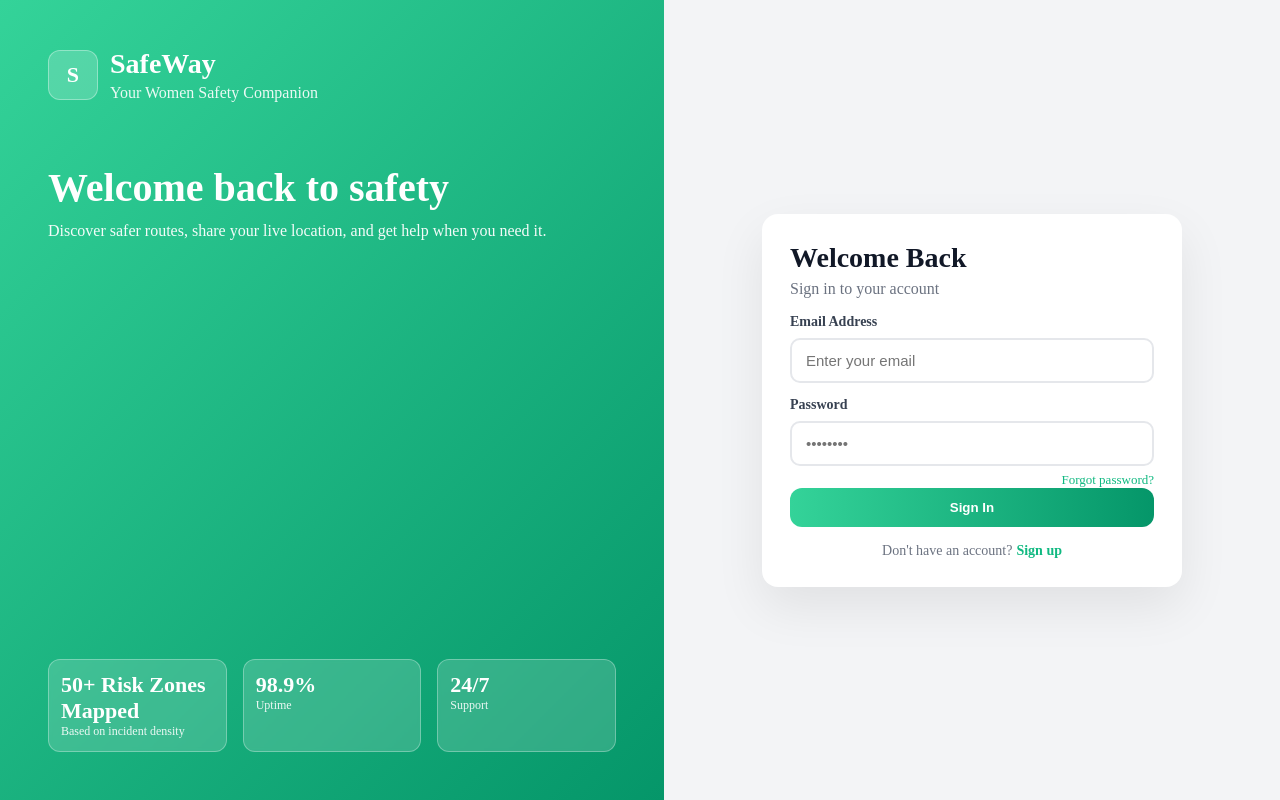
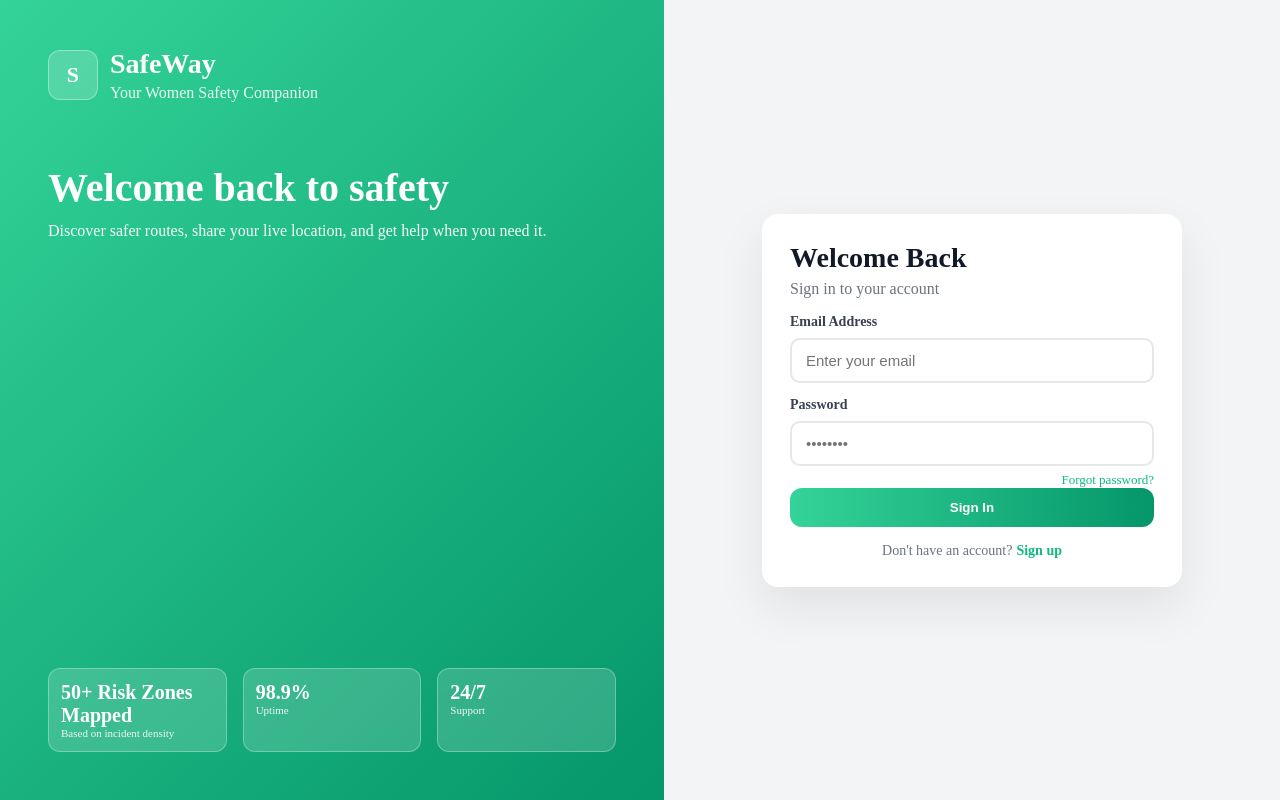
Before and after one commit to Pari0226/SafeWay, a React (Vite) app: page /login in a window 1280 px wide. Built offline with nearby package versions, Linux system fonts and the light colour scheme; no server answers.

Commit message:
Style: Decrease font sizes for metric cards on login and signup pages

```diff
--- a/src/pages/Login.jsx
+++ b/src/pages/Login.jsx
@@ -163,16 +163,16 @@ const Login = () => {
         </div>
         <div style={styles.stats}>
           <div style={styles.statCard}>
-            <div style={{ fontSize: 22, fontWeight: 800 }}>50+ Risk Zones Mapped</div>
-            <div style={{ opacity: 0.9, fontSize: 12 }}>Based on incident density</div>
+            <div style={{ fontSize: 20, fontWeight: 800 }}>50+ Risk Zones Mapped</div>
+            <div style={{ opacity: 0.9, fontSize: 11 }}>Based on incident density</div>
           </div>
           <div style={styles.statCard}>
-            <div style={{ fontSize: 22, fontWeight: 800 }}>98.9%</div>
-            <div style={{ opacity: 0.9, fontSize: 12 }}>Uptime</div>
+            <div style={{ fontSize: 20, fontWeight: 800 }}>98.9%</div>
+            <div style={{ opacity: 0.9, fontSize: 11 }}>Uptime</div>
           </div>
           <div style={styles.statCard}>
-            <div style={{ fontSize: 22, fontWeight: 800 }}>24/7</div>
-            <div style={{ opacity: 0.9, fontSize: 12 }}>Support</div>
+            <div style={{ fontSize: 20, fontWeight: 800 }}>24/7</div>
+            <div style={{ opacity: 0.9, fontSize: 11 }}>Support</div>
           </div>
         </div>
       </div>
--- a/src/pages/Register.jsx
+++ b/src/pages/Register.jsx
@@ -146,16 +146,16 @@ const Register = () => {
         </div>
         <div style={{ display: 'grid', gridTemplateColumns: 'repeat(3,1fr)', gap: 16 }}>
           <div style={{ ...styles.card, background: 'rgba(255,255,255,0.08)', borderRadius: 12, padding: 12 }}>
-            <div style={{ fontSize: 22, fontWeight: 800 }}>50+ Risk Zones Mapped</div>
-            <div style={{ opacity: 0.9, fontSize: 12 }}>Based on incident density</div>
+            <div style={{ fontSize: 20, fontWeight: 800 }}>50+ Risk Zones Mapped</div>
+            <div style={{ opacity: 0.9, fontSize: 11 }}>Based on incident density</div>
           </div>
           <div style={{ ...styles.card, background: 'rgba(255,255,255,0.08)', borderRadius: 12, padding: 12 }}>
-            <div style={{ fontSize: 22, fontWeight: 800 }}>98.9%</div>
-            <div style={{ opacity: 0.9, fontSize: 12 }}>Uptime</div>
+            <div style={{ fontSize: 20, fontWeight: 800 }}>98.9%</div>
+            <div style={{ opacity: 0.9, fontSize: 11 }}>Uptime</div>
           </div>
           <div style={{ ...styles.card, background: 'rgba(255,255,255,0.08)', borderRadius: 12, padding: 12 }}>
-            <div style={{ fontSize: 22, fontWeight: 800 }}>24/7</div>
-            <div style={{ opacity: 0.9, fontSize: 12 }}>Support</div>
+            <div style={{ fontSize: 20, fontWeight: 800 }}>24/7</div>
+            <div style={{ opacity: 0.9, fontSize: 11 }}>Support</div>
           </div>
         </div>
       </div>
```
